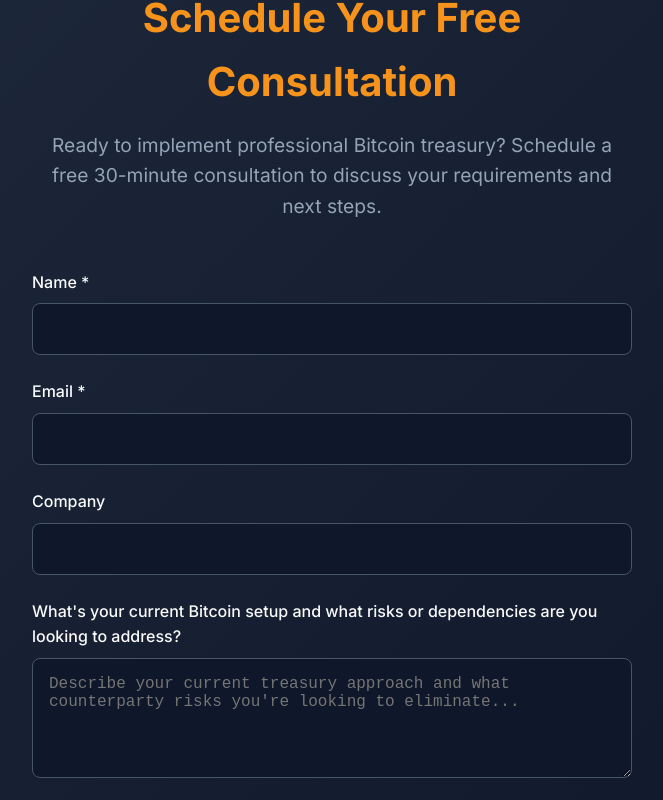
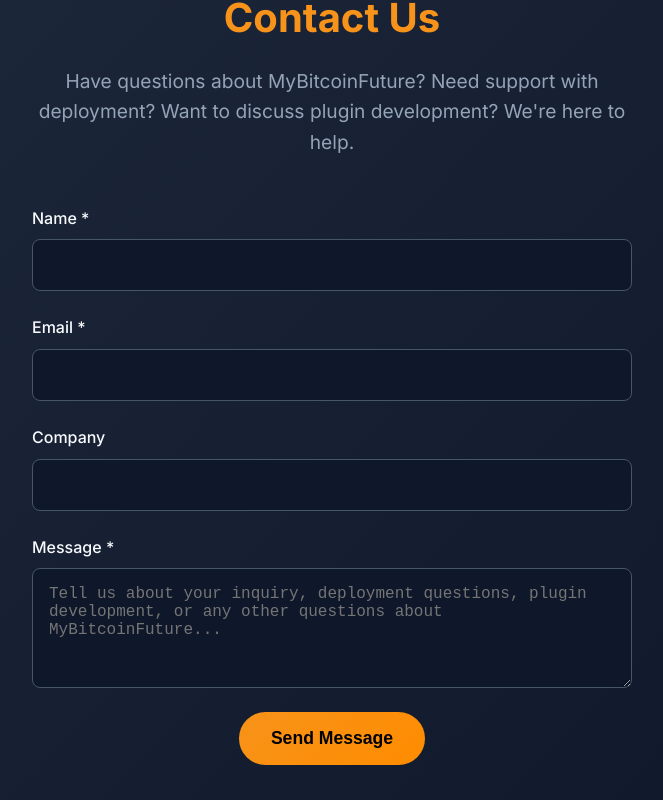
Before and after one commit to MyBitcoinFuture/website, a React (Vite) app: page / in a window 1280 px wide. Shown: the part 4312-5112 px from the top of the page, without its empty margins (308-971 px from the left). Built offline with nearby package versions, Linux system fonts and the light colour scheme.

Commit message:
Update contact form to be general-purpose for Bitcoin Treasury software inquiries

```diff
--- a/src/components/Contact.jsx
+++ b/src/components/Contact.jsx
@@ -5,7 +5,7 @@
     name: '',
     email: '',
     company: '',
-    challenge: ''
+    message: ''
   });
   const [errors, setErrors] = useState({});
   const [isSubmitting, setIsSubmitting] = useState(false);
@@ -54,6 +54,10 @@
       newErrors.email = 'Please enter a valid email address';
     }
 
+    if (!formData.message.trim()) {
+      newErrors.message = 'Please enter your message';
+    }
+
     setErrors(newErrors);
     return Object.keys(newErrors).length === 0;
   };
@@ -78,18 +82,18 @@
         name: formData.name,
         email: formData.email,
         company: formData.company || 'Not specified',
-        challenge: formData.challenge || 'No specific goals mentioned'
+        message: formData.message
       });
 
       console.log('SUCCESS!', response.status, response.text);
-      showNotification('Thank you! Your message has been sent. We\'ll be in touch within 24 hours to schedule your free consultation.', 'success');
+      showNotification('Thank you! Your message has been sent. We\'ll be in touch within 24 hours.', 'success');
 
       // Reset form
       setFormData({
         name: '',
         email: '',
         company: '',
-        challenge: ''
+        message: ''
       });
     } catch (error) {
       console.log('FAILED...', error);
@@ -121,7 +125,7 @@
             marginBottom: '1rem',
             color: '#f7931a'
           }}>
-            Schedule Your Free Consultation
+            Contact Us
           </h2>
           <p style={{
             fontSize: '1.2rem',
@@ -129,7 +133,7 @@
             marginBottom: '3rem',
             lineHeight: '1.6'
           }}>
-            Ready to implement professional Bitcoin treasury? Schedule a free 30-minute consultation to discuss your requirements and next steps.
+            Have questions about MyBitcoinFuture? Need support with deployment? Want to discuss plugin development? We're here to help.
           </p>
 
           <form onSubmit={handleSubmit} style={{
@@ -233,18 +237,19 @@
             </div>
 
             <div style={{ display: 'grid', gap: '0.5rem' }}>
-              <label htmlFor="challenge" style={{
+              <label htmlFor="message" style={{
                 color: '#f8fafc',
                 fontWeight: '500'
               }}>
-                What's your current Bitcoin setup and what risks or dependencies are you looking to address?
+                Message *
               </label>
               <textarea
-                id="challenge"
-                name="challenge"
-                value={formData.challenge}
+                id="message"
+                name="message"
+                value={formData.message}
                 onChange={handleInputChange}
-                placeholder="Describe your current treasury approach and what counterparty risks you're looking to eliminate..."
+                placeholder="Tell us about your inquiry, deployment questions, plugin development, or any other questions about MyBitcoinFuture..."
+                required
                 style={{
                   background: '#0f172a',
                   border: '1px solid #475569',
@@ -257,6 +262,15 @@
                   minHeight: '120px'
                 }}
               />
+              {errors.message && (
+                <div style={{
+                  color: '#ef4444',
+                  fontSize: '0.875rem',
+                  marginTop: '0.25rem'
+                }}>
+                  {errors.message}
+                </div>
+              )}
             </div>
 
             <button
@@ -277,7 +291,7 @@
                 opacity: isSubmitting ? 0.7 : 1
               }}
             >
-              {isSubmitting ? 'Sending...' : 'Schedule Consultation'}
+              {isSubmitting ? 'Sending...' : 'Send Message'}
             </button>
           </form>
         </div>
```
